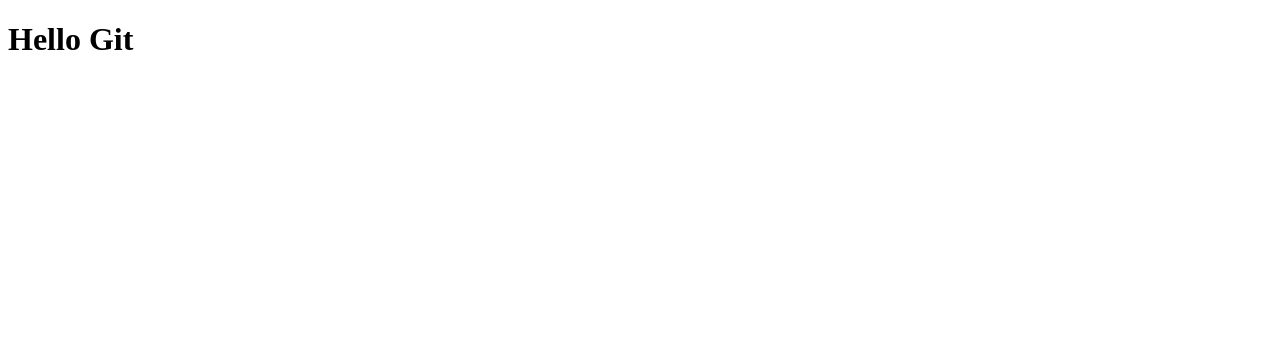
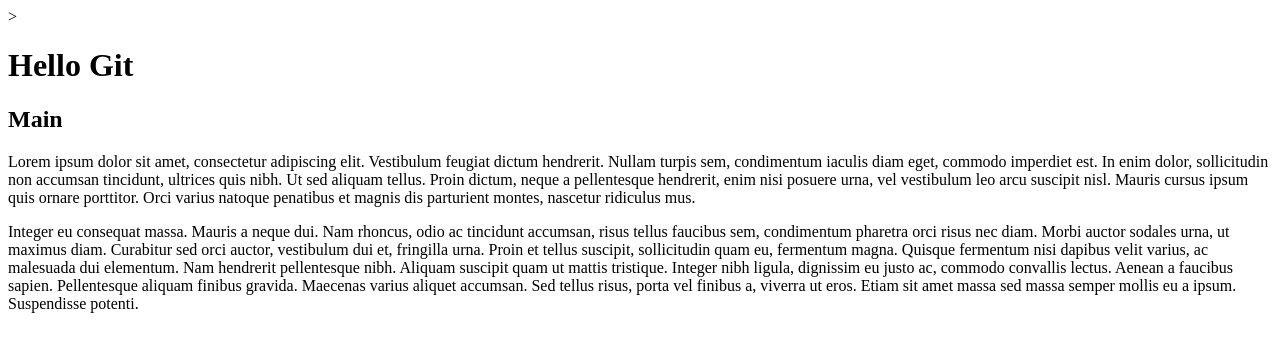
Before and after one commit to opulick/hellogit, a plain HTML site: page index.html in a window 1280 px wide. Drawn offline with Linux system fonts and the light colour scheme.

Commit message:
added main content

```diff
--- a/index.html
+++ b/index.html
@@ -1,9 +1,21 @@
 <!DOCTYPE html>
-<html>
+<html lang="en">
 <head>
+	<meta charset="utf-8">>
 	<title>Hello Git</title>
 </head>
 <body>
-<H1>Hello Git</H1>
+	<header>
+		<H1>Hello Git</H1>
+	</header>
+	<h2>Main</h2>
+	<p>
+		Lorem ipsum dolor sit amet, consectetur adipiscing elit. Vestibulum feugiat dictum hendrerit. Nullam turpis sem, condimentum iaculis diam eget, commodo imperdiet est. In enim dolor, sollicitudin non accumsan tincidunt, ultrices quis nibh. Ut sed aliquam tellus. Proin dictum, neque a pellentesque hendrerit, enim nisi posuere urna, vel vestibulum leo arcu suscipit nisl. Mauris cursus ipsum quis ornare porttitor. Orci varius natoque penatibus et magnis dis parturient montes, nascetur ridiculus mus.
+	</p>
+	<p>
+		Integer eu consequat massa. Mauris a neque dui. Nam rhoncus, odio ac tincidunt accumsan, risus tellus faucibus sem, condimentum pharetra orci risus nec diam. Morbi auctor sodales urna, ut maximus diam. Curabitur sed orci auctor, vestibulum dui et, fringilla urna. Proin et tellus suscipit, sollicitudin quam eu, fermentum magna. Quisque fermentum nisi dapibus velit varius, ac malesuada dui elementum. Nam hendrerit pellentesque nibh. Aliquam suscipit quam ut mattis tristique. Integer nibh ligula, dignissim eu justo ac, commodo convallis lectus. Aenean a faucibus sapien. Pellentesque aliquam finibus gravida. Maecenas varius aliquet accumsan. Sed tellus risus, porta vel finibus a, viverra ut eros. Etiam sit amet massa sed massa semper mollis eu a ipsum. Suspendisse potenti.
+
+
+	</p>
 </body>
 </html>
```
